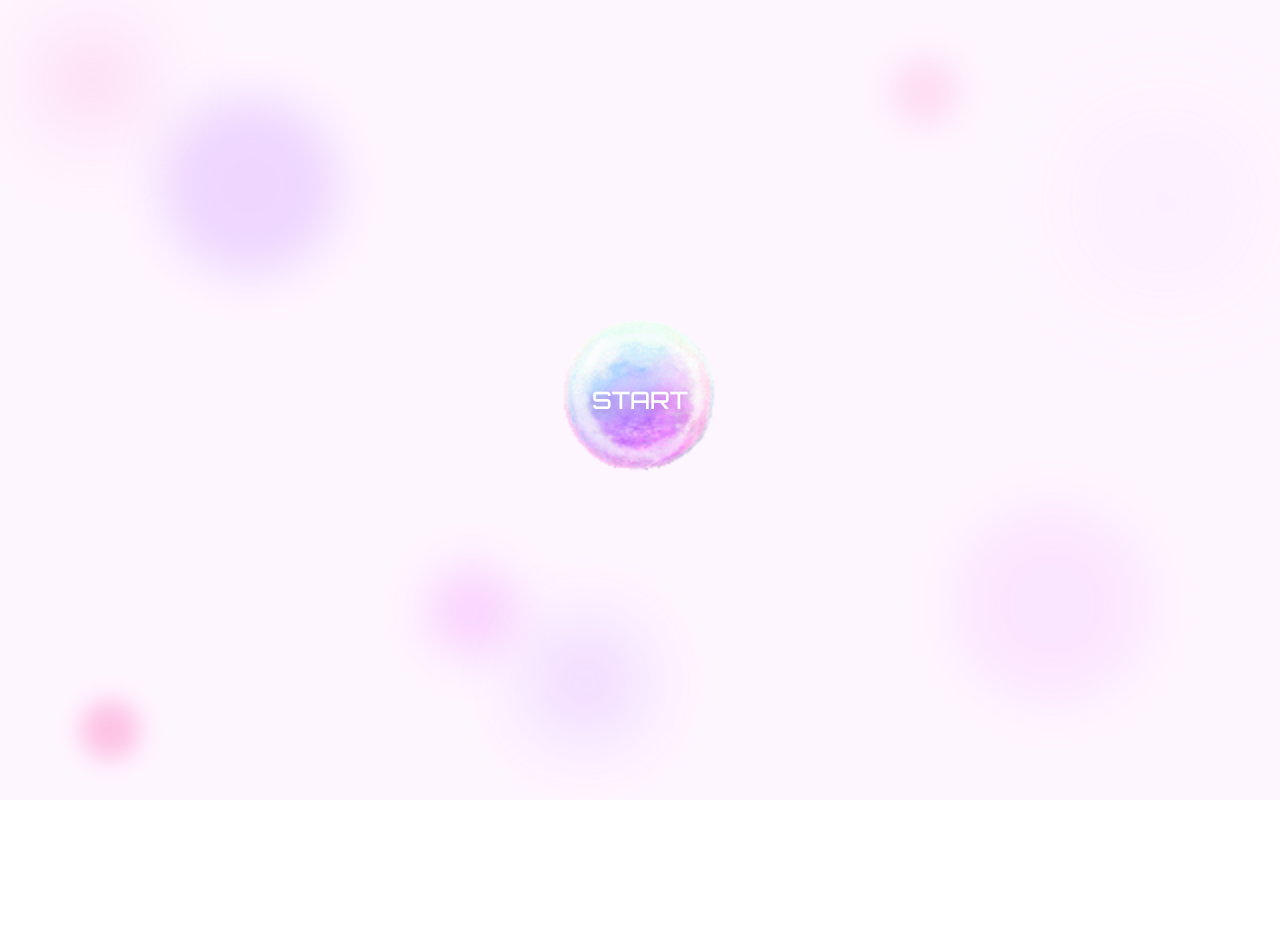
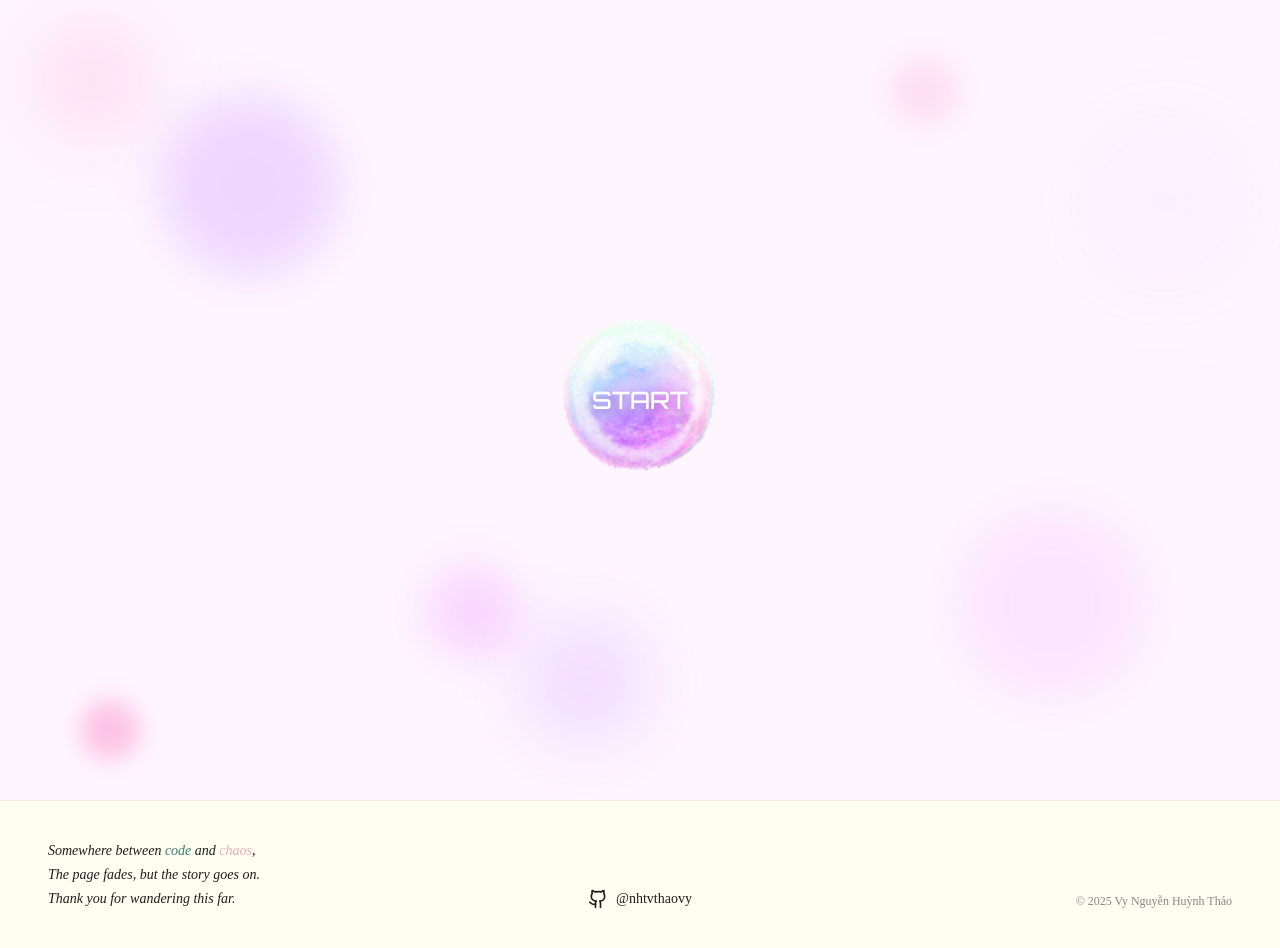
Before and after one commit to nhtvthaovy/me, a Next.js app: page /start in a window 1280 px wide. Before the commit the page ends 800 px from the top, so only its background shows below. Built offline with nearby package versions, Linux system fonts and the light colour scheme; a web font is replaced by a local one.

Commit message:
Update Footer

```diff
--- /dev/null
+++ b/src/app/components/Footer.tsx
@@ -0,0 +1,87 @@
+"use client";
+import { motion, Variants } from "framer-motion";
+import { Github } from "lucide-react";
+import Link from "next/link";
+
+// Reuse animations
+const slideLeft: Variants = {
+  hidden: { opacity: 0, x: -50 },
+  visible: {
+    opacity: 1,
+    x: 0,
+    transition: { duration: 0.6, ease: "easeOut" },
+  },
+};
+
+const rotateScale: Variants = {
+  hidden: { opacity: 0, rotate: -10, scale: 0.9 },
+  visible: {
+    opacity: 1,
+    rotate: 0,
+    scale: 1,
+    transition: { type: "spring", stiffness: 60 },
+  },
+};
+
+const fadeIn: Variants = {
+  hidden: { opacity: 0, y: 20 },
+  visible: {
+    opacity: 1,
+    y: 0,
+    transition: { duration: 0.5 },
+  },
+};
+
+export default function Footer() {
+  return (
+    <footer className="w-full bg-[#FEFFF0] px-4 md:px-12 py-10 border-t border-[#F4A7B9]/30">
+      <div className="max-w-7xl mx-auto grid grid-cols-3 items-end gap-4">
+        {/* LEFT - Quote */}
+        <motion.div
+          className="text-sm text-[#1E1E1E] italic space-y-1 max-w-xs"
+          variants={slideLeft}
+          initial="hidden"
+          whileInView="visible"
+          viewport={{ once: true }}
+        >
+          <p>
+            Somewhere between <span className="text-[#37806B]">code</span> and{" "}
+            <span className="text-[#F4A7B9]">chaos</span>,
+          </p>
+          <p>The page fades, but the story goes on.</p>
+          <p>Thank you for wandering this far.</p>
+        </motion.div>
+
+        {/* CENTER - GitHub */}
+        <motion.div
+          className="flex justify-center"
+          variants={rotateScale}
+          initial="hidden"
+          whileInView="visible"
+          viewport={{ once: true }}
+        >
+          <Link
+            href="https://github.com/nhtvthaovy"
+            target="_blank"
+            rel="noopener noreferrer"
+            className="flex items-center gap-2 text-[#1E1E1E] hover:text-[#F4A7B9] transition-colors"
+          >
+            <Github className="w-5 h-5" />
+            <span className="text-sm font-medium">@nhtvthaovy</span>
+          </Link>
+        </motion.div>
+
+        {/* RIGHT - Copyright */}
+        <motion.div
+          className="text-right text-xs text-[#888]"
+          variants={fadeIn}
+          initial="hidden"
+          whileInView="visible"
+          viewport={{ once: true }}
+        >
+          <p>© {new Date().getFullYear()} Vy Nguyễn Huỳnh Thảo</p>
+        </motion.div>
+      </div>
+    </footer>
+  );
+}
--- a/src/app/components/ProjectSection.tsx
+++ b/src/app/components/ProjectSection.tsx
@@ -1,10 +1,8 @@
-
 "use client";
 
 import { useEffect, useState } from "react";
 import { motion, Variants } from "framer-motion";
 import Card from "./ui/Card";
-import { Github } from "lucide-react";
 
 const fadeCard: Variants = {
   hidden: { opacity: 0, y: 30 },
@@ -56,16 +54,6 @@ export default function ProjectSection() {
         >
           Projects
         </motion.h2>
-        <a
-          href="https://github.com/nhtvthaovy"
-          target="_blank"
-          rel="noopener noreferrer"
-        >
-          <Github className="w-8 h-8 md:w-12 md:h-12 text-black" />
-          <span className="text-[10px] md:text-sm font-medium text-black mt-1">
-            GitHub
-          </span>
-        </a>
 
         <motion.div
           className="w-16 h-1 bg-[#F4A7B9] rounded-full mb-6"
@@ -89,7 +77,7 @@ export default function ProjectSection() {
         {loading ? (
           <p className="text-center text-gray-500">Loading projects...</p>
         ) : (
-          <div className="grid grid-cols-1 sm:grid-cols-2 lg:grid-cols-3 gap-25">
+          <div className="grid grid-cols-1 sm:grid-cols-2 lg:grid-cols-3 gap-20">
             {projects.slice(0, 5).map((project, index) => (
               <Card
                 key={project.id}
--- a/src/app/layout.tsx
+++ b/src/app/layout.tsx
@@ -2,6 +2,7 @@ import type { Metadata } from "next";
 import { Outfit, Ovo } from "next/font/google";
 import "./globals.css";
 import NavBar from "./components/NavBar";
+import Footer from "./components/Footer";
 
 const outfit = Outfit({
   subsets: ["latin"],
@@ -30,6 +31,7 @@ export default function RootLayout({
       <body className={`${ovo.variable} ${outfit.variable} antialiased`}>
         <NavBar />
         {children}
+        <Footer />
       </body>
     </html>
   );
--- a/src/app/projects/page.tsx
+++ b/src/app/projects/page.tsx
@@ -128,7 +128,7 @@ function ProjectsContent() {
             </p>
           </motion.div>
 
-          <ul className="grid grid-cols-1 sm:grid-cols-2 lg:grid-cols-3 gap-10 w-full max-w-7xl">
+          <ul className="grid grid-cols-1 sm:grid-cols-2 lg:grid-cols-3 gap-10 w-full max-w-7xl gap-20">
             {paginatedProjects.map((project, index) => (
               <Card
                 key={project.id}
@@ -247,12 +247,6 @@ function ProjectsContent() {
                   return (
                     <hr key={index} className="my-6 border-t border-gray-300" />
                   );
-                case "table":
-                  return (
-                    <p key={index} className="text-gray-400 italic">
-                      [Không hỗ trợ: table]
-                    </p>
-                  );
                 default:
                   return (
                     <p key={index} className="text-gray-400 italic">
```
